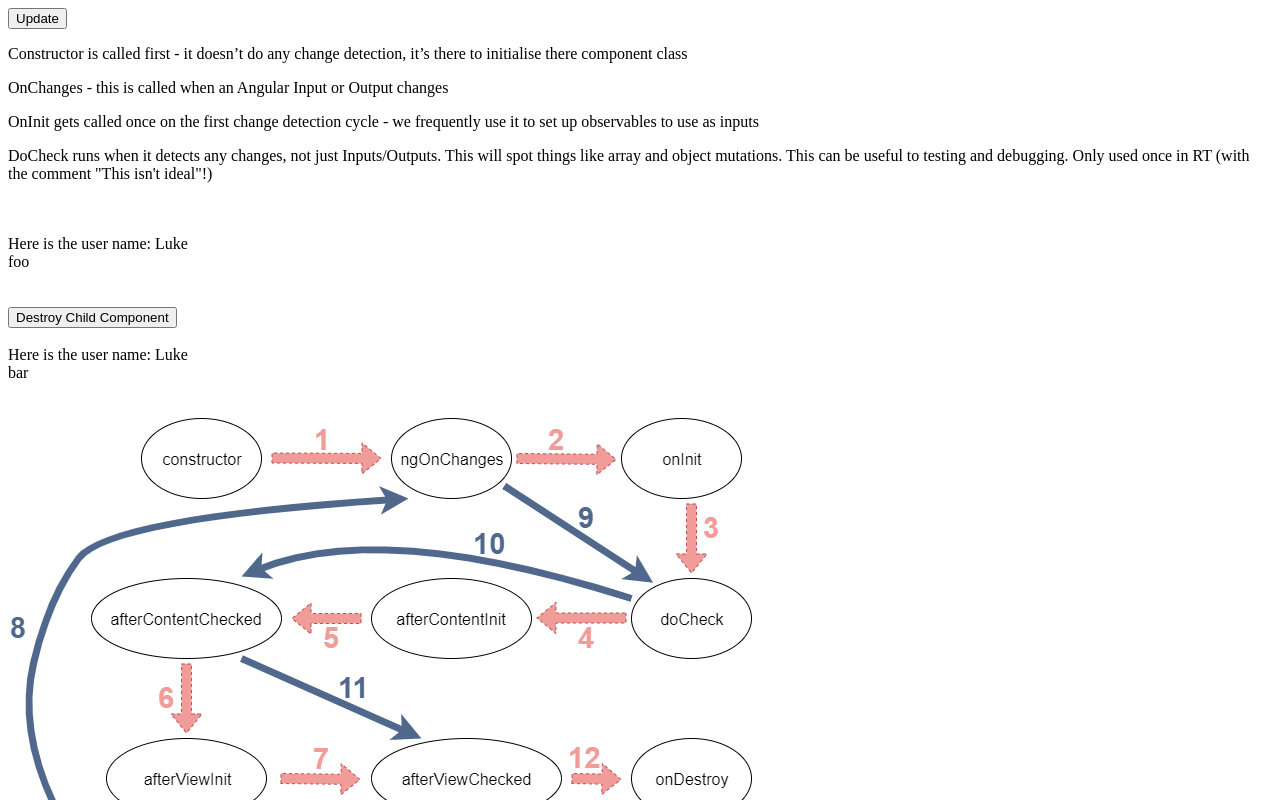
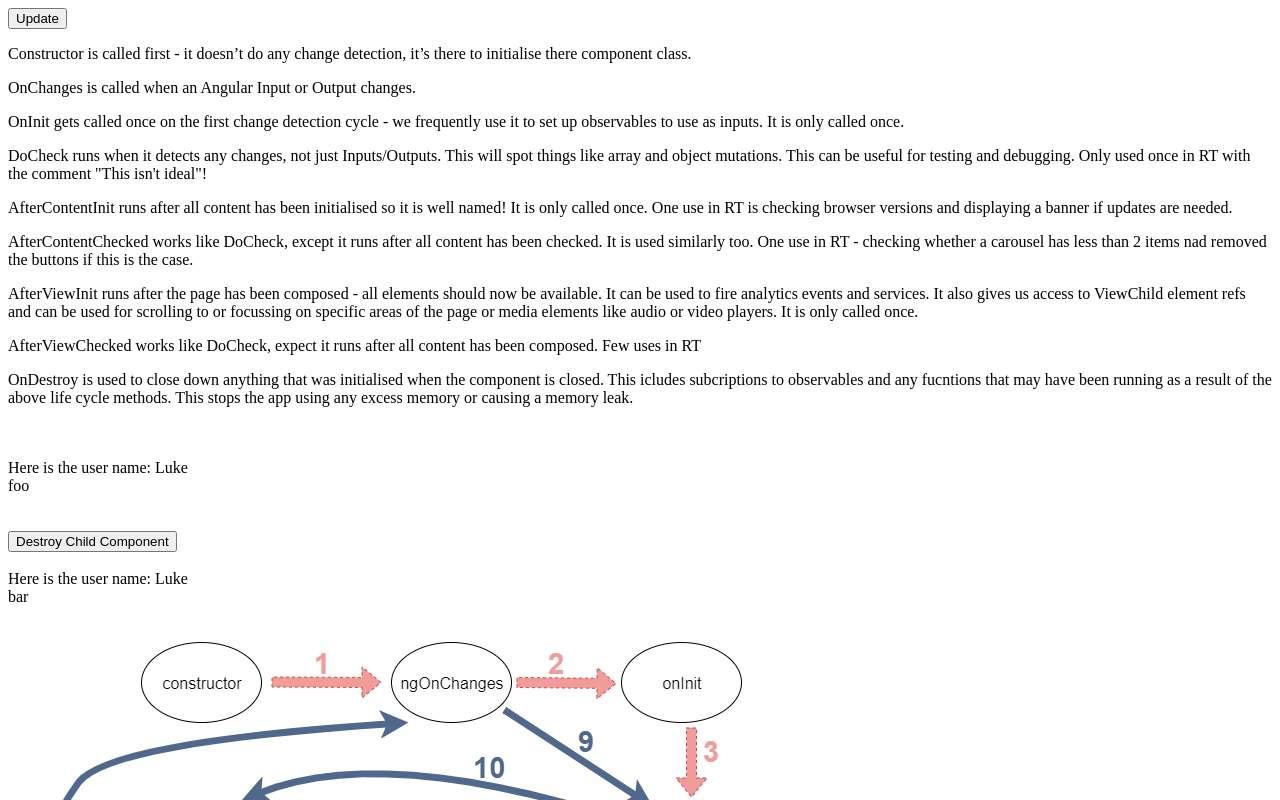
Before and after one commit to lukechant/life-cycle-hooks, an Angular app: page / in a window 1280 px wide. Shown: the top 800 px of the page. Built offline with nearby package versions, Linux system fonts and the light colour scheme.

Commit message:
add copy for the rest of the lifecycles

```diff
--- a/src/app/components/parent/parent.component.html
+++ b/src/app/components/parent/parent.component.html
@@ -1,10 +1,14 @@
 <button (click)="updateUser()">Update</button>
 
-<p>Constructor is called first - it doesn’t do any change detection, it’s there to initialise there component class</p>
-<p>OnChanges - this is called when an Angular Input or Output changes</p>
-<p>OnInit gets called once on the first change detection cycle - we frequently use it to set up observables to use as inputs</p>
-<p>DoCheck runs when it detects any changes, not just Inputs/Outputs. This will spot things like array and object mutations. This can be useful to testing and debugging. Only used once in RT (with the comment "This isn't ideal"!) </p>
-
+<p>Constructor is called first - it doesn’t do any change detection, it’s there to initialise there component class.</p>
+<p>OnChanges is called when an Angular Input or Output changes.</p>
+<p>OnInit gets called once on the first change detection cycle - we frequently use it to set up observables to use as inputs. It is only called once.</p>
+<p>DoCheck runs when it detects any changes, not just Inputs/Outputs. This will spot things like array and object mutations. This can be useful for testing and debugging. Only used once in RT with the comment "This isn't ideal"!</p>
+<p>AfterContentInit runs after all content has been initialised so it is well named! It is only called once. One use in RT is checking browser versions and displaying a banner if updates are needed.</p>
+<p>AfterContentChecked works like DoCheck, except it runs after all content has been checked. It is used similarly too. One use in RT - checking whether a carousel has less than 2 items nad removed the buttons if this is the case.</p>
+<p>AfterViewInit runs after the page has been composed - all elements should now be available. It can be used to fire analytics events and services. It also gives us access to ViewChild element refs and can be used for scrolling to or focussing on specific areas of the page or media elements like audio or video players. It is only called once.</p>
+<p>AfterViewChecked works like DoCheck, expect it runs after all content has been composed. Few uses in RT</p>
+<p>OnDestroy is used to close down anything that was initialised when the component is closed. This icludes subcriptions to observables and any fucntions that may have been running as a result of the above life cycle methods. This stops the app using any excess memory or causing a memory leak.</p>
 
 <br/>
 <br/>
```
